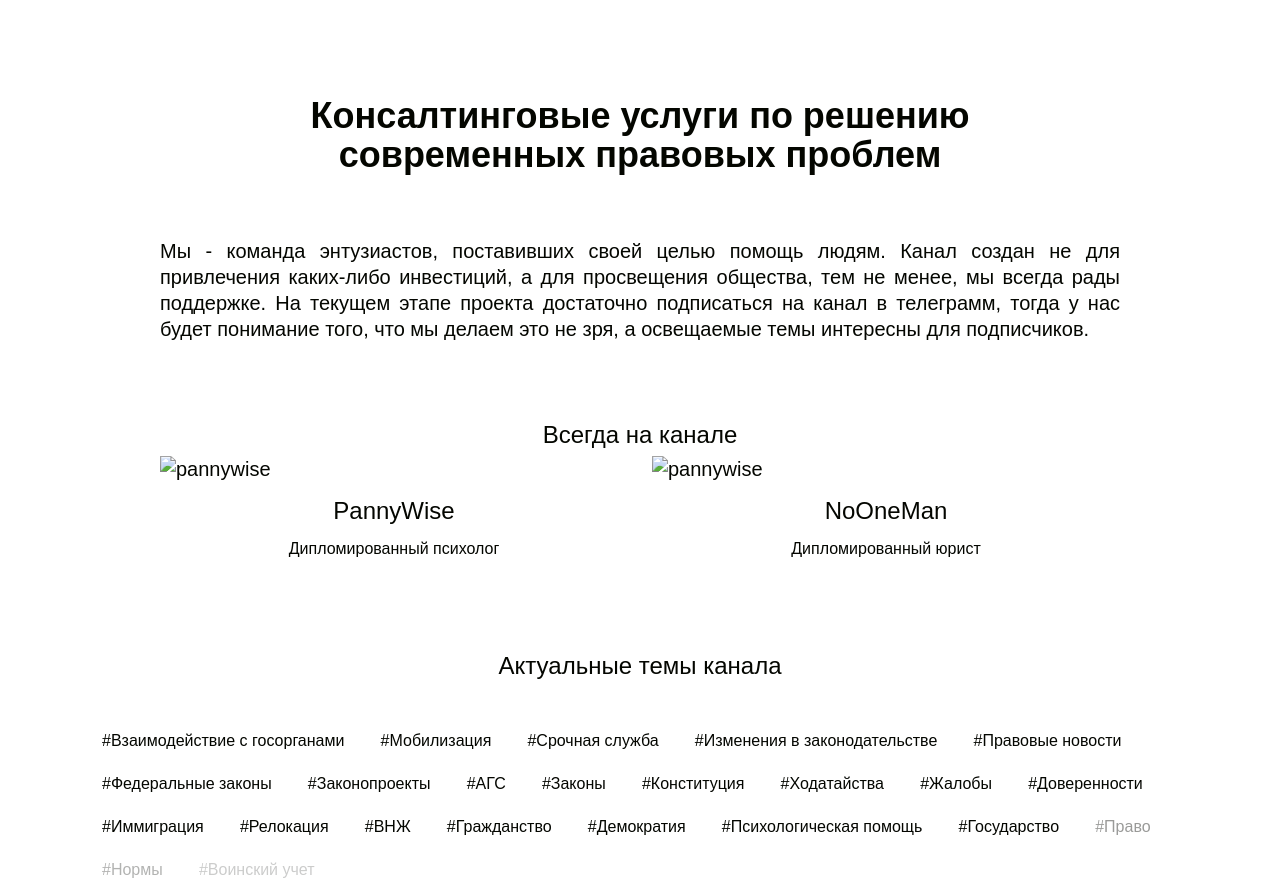
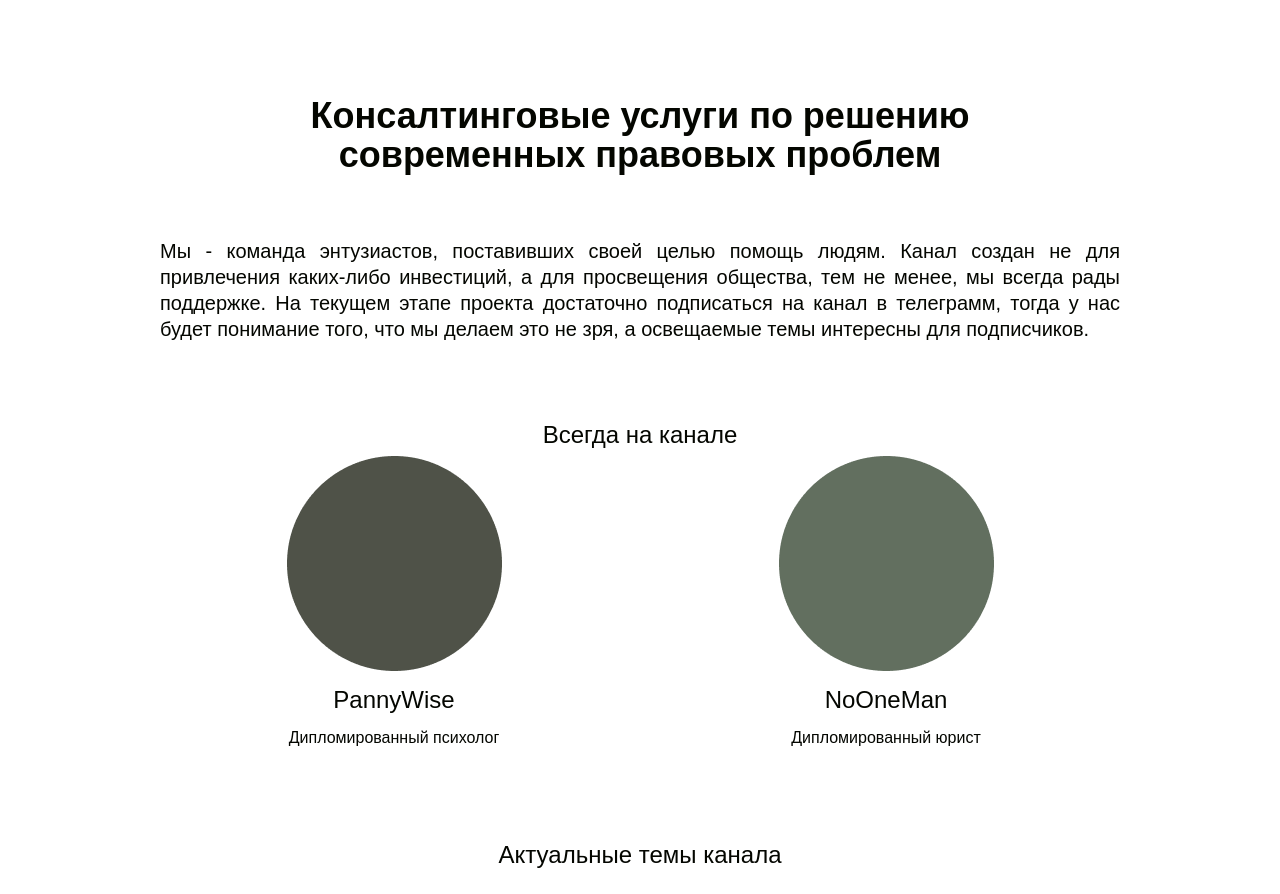
Before and after one commit to sir-kir/draft, a plain HTML site: page index.html in a window 1280 px wide. Shown: the top 894 px of the page. Drawn offline with nearby package versions, Linux system fonts and the light colour scheme; files that its build step writes are made by us from their sources; a web font is replaced by a local one.

Commit message:
Add files via upload

```diff
--- a/index.html
+++ b/index.html
@@ -7,7 +7,7 @@
     <title>Some super title</title>
     <link href="https://cdn.jsdelivr.net/npm/bootstrap@5.3.0-alpha3/dist/css/bootstrap.min.css" rel="stylesheet" integrity="sha384-KK94CHFLLe+nY2dmCWGMq91rCGa5gtU4mk92HdvYe+M/SXH301p5ILy+dN9+nJOZ" crossorigin="anonymous">
     <link href="https://fonts.cdnfonts.com/css/archivo" rel="stylesheet">
-    <link rel="stylesheet" href="css/style.css">
+    <link rel="stylesheet" href="style.css">
 </head>
 <body>
     <div class="container">
@@ -30,12 +30,12 @@
             </div>
             <div class="row">
                 <div class="col-md-6">
-                    <img src="/img/pannywise.png" alt="pannywise">
+                    <img src="pannywise.png" alt="pannywise">
                     <p class="name">PannyWise</p>
                     <p class="prof">Дипломированный психолог</p>
                 </div>
                 <div class="col-md-6">
-                    <img src="/img/nooneman.png" alt="pannywise">
+                    <img src="nooneman.png" alt="pannywise">
                     <p class="name">NoOneMan</p>
                     <p class="prof">Дипломированный юрист</p>
                 </div>
```
